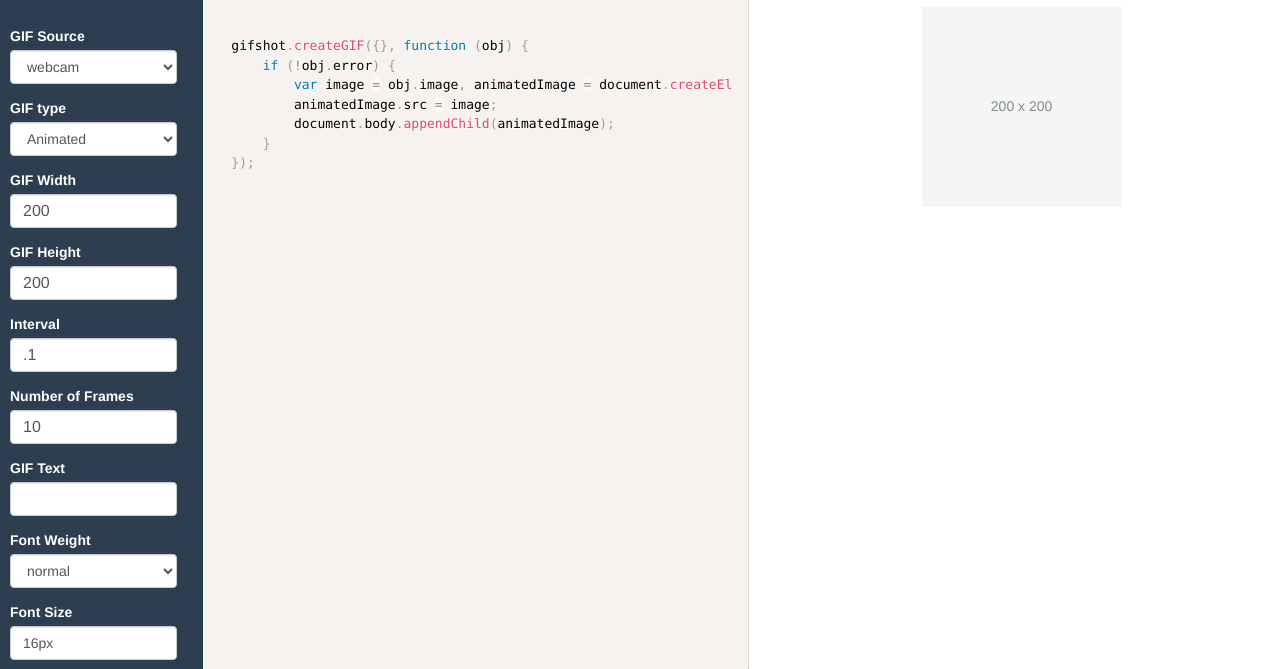
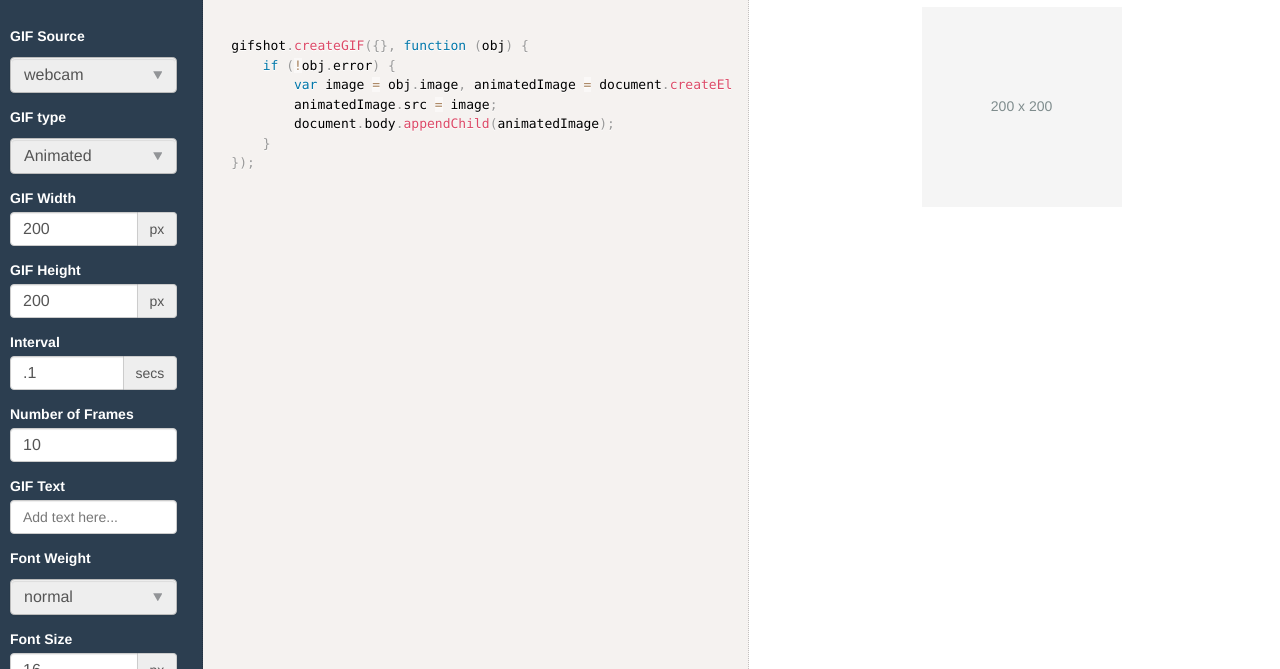
Before and after one commit to michael-benin-CN/gifshot, a plain HTML site: page demo.html in a window 1280 px wide. Shown: the part 131-800 px from the top of the page. Drawn offline with Linux system fonts and the light colour scheme.

Commit message:
Update the demo form elements

```diff
--- a/css/style.css
+++ b/css/style.css
@@ -768,6 +768,60 @@ section * {
   height: 20px;
 }
 
+/* Select styling */
+.select-button {
+  border: 1px solid #bbb;
+  border-radius: .3em;
+  box-shadow: 0 1px 0 1px rgba(0,0,0,.04);
+  background: #eee;
+}
+
+.select-dropdown {
+  position: relative;
+  display: block;
+  margin-top: 0.5em;
+  padding: 0;
+}
+
+/* This is the native select, we're making everything the text invisible so we can see the button styles in the wrapper */
+.select-dropdown select {
+  cursor: pointer;
+  width: 100%;
+  margin: 0;
+  background: none;
+  border: 1px solid transparent;
+  outline: none;
+  /* Prefixed box-sizing rules necessary for older browsers */
+  -webkit-box-sizing: border-box;
+  -moz-box-sizing: border-box;
+  box-sizing: border-box;
+  /* Remove select styling */
+  appearance: none;
+  -webkit-appearance: none;
+  /* Magic font size number to prevent iOS text zoom */
+  font-size: 16px;
+  /* General select styles: change as needed */
+  line-height: 1.3;
+}
+
+/* Custom arrow sits on top of the select - could be an image, SVG, icon font, etc. or the arrow could just baked into the bg image on the select */
+.select-dropdown::after {
+  content: "";
+  position: absolute;
+  width: 9px;
+  height: 8px;
+  top: 50%;
+  right: 1em;
+  margin-top:-4px;
+  background-image: url(../images/select-arrow.png);
+  background-repeat: no-repeat;
+  background-size: 100%;
+  padding: 0;
+  z-index: 2;
+  /* These hacks make the select behind the arrow clickable in some browsers */
+  pointer-events:none;
+}
+
 /* remove standard styling
  * for all HTML5 progress enabled browsers
  */
--- a/demo.html
+++ b/demo.html
@@ -43,30 +43,43 @@
               <form class="options-form" action="">
                 <div class="form-group">
                   <label for="GIFSource">GIF Source</label>
+                  <div class="select-button select-dropdown">
                     <select name="GIFSource" id="GIFSource" class="form-control">
                       <option value="webcam">webcam</option>
                       <option value="video">video</option>
                       <option value="images">images</option>
                     </select>
                   </div>
+                </div>
                 <div class="form-group">
                   <label for="GIFType">GIF type</label>
+                  <div class="select-button select-dropdown">
                     <select name="GIFType" id="GIFType" class="form-control">
                       <option value="animated">Animated</option>
                       <option value="snapshot">Snap Shot</option>
                     </select>
                   </div>
+                </div>
                 <div class="form-group">
                   <label for="gifWidth">GIF Width</label>
+                  <div class="input-group">
                     <input name="gifWidth" id="gifWidth" class="form-control" value="200" size="5" type="number"></input>
+                    <div class="input-group-addon">px</div>
+                  </div>
                 </div>
                 <div class="form-group">
                   <label for="gifHeight">GIF Height</label>
+                  <div class="input-group">
                     <input name="gifHeight" id="gifHeight" class="form-control" value="200" size="5" type="number"></input>
+                    <div class="input-group-addon">px</div>
+                  </div>
                 </div>
                 <div class="form-group">
                   <label for="interval">Interval</label>
+                  <div class="input-group">
                     <input name="interval" id="interval" class="form-control" value=".1" size="5" type="number"></input>
+                    <div class="input-group-addon">secs</div>
+                  </div>
                 </div>
                 <div class="form-group">
                   <label for="numFrames">Number of Frames</label>
@@ -74,21 +87,27 @@
                 </div>
                 <div class="form-group">
                   <label for="gifText">GIF Text</label>
-                  <input name="gifText" id="gifText" class="form-control" value="" size="30"></input>
+                  <input name="gifText" id="gifText" class="form-control" value="" size="30" placeholder="Add text here..."></input>
                 </div>
                 <div class="form-group">
                   <label for="fontWeight">Font Weight</label>
+                  <div class="select-button select-dropdown">
                     <select name="fontWeight" id="fontWeight" class="form-control">
                       <option value="normal">normal</option>
                       <option value="bold">bold</option>
                     </select>
                   </div>
+                </div>
                 <div class="form-group">
                   <label for="fontSize">Font Size</label>
-                  <input name="fontSize" id="fontSize" class="form-control" value="16px" size="5"></input>
+                  <div class="input-group">
+                    <input name="fontSize" id="fontSize" class="form-control" value="16" size="5" type="number"></input>
+                    <div class="input-group-addon">px</div>
+                  </div>
                 </div>
                 <div class="form-group">
                   <label for="fontFamily">Font Family</label>
+                  <div class="select-button select-dropdown">
                     <select name="fontFamily" id="fontFamily" class="form-control">
                       <option value="sans-serif">sans-serif</option>
                       <option value="Arial">Arial</option>
@@ -96,25 +115,30 @@
                       <option value="Times New Roman">Times New Roman</option>
                     </select>
                   </div>
+                </div>
                 <div class="form-group">
                   <label for="fontColor">Font Color</label>
                   <input type="color" name="fontColor" id="fontColor" class="form-control" value="#FFFFFF" size="5"></input>
                 </div>
                 <div class="form-group">
                   <label for="textAlign">Text Align</label>
+                  <div class="select-button select-dropdown">
                     <select name="textAlign" id="textAlign" class="form-control">
                       <option value="center">center</option>
                       <option value="left">left</option>
                       <option value="right">right</option>
                     </select>
                   </div>
+                </div>
                 <div class="form-group">
                   <label for="textBaseline">Text Baseline</label>
+                  <div class="select-button select-dropdown">
                     <select name="textBaseline" id="textBaseline" class="form-control">
                       <option value="bottom">bottom</option>
                       <option value="center">center</option>
                       <option value="top">top</option>
                     </select>
+                  </div>
                 </div>
                 <div class="form-group">
                   <label for="sampleInterval">Sample Interval</label>
--- a/js/demo.js
+++ b/js/demo.js
@@ -31,7 +31,7 @@
         'numFrames': +numFrames.value,
         'text': text.value,
         'fontWeight': fontWeight.value,
-        'fontSize': fontSize.value,
+        'fontSize': fontSize.value + 'px',
         'fontFamily': fontFamily.value,
         'fontColor': fontColor.value,
         'textAlign': textAlign.value,
```
Also changed, not shown: images/select-arrow.png (added), js/dependencies/gifshot.min.js. Lines whose indentation alone changed are shown as unchanged.
